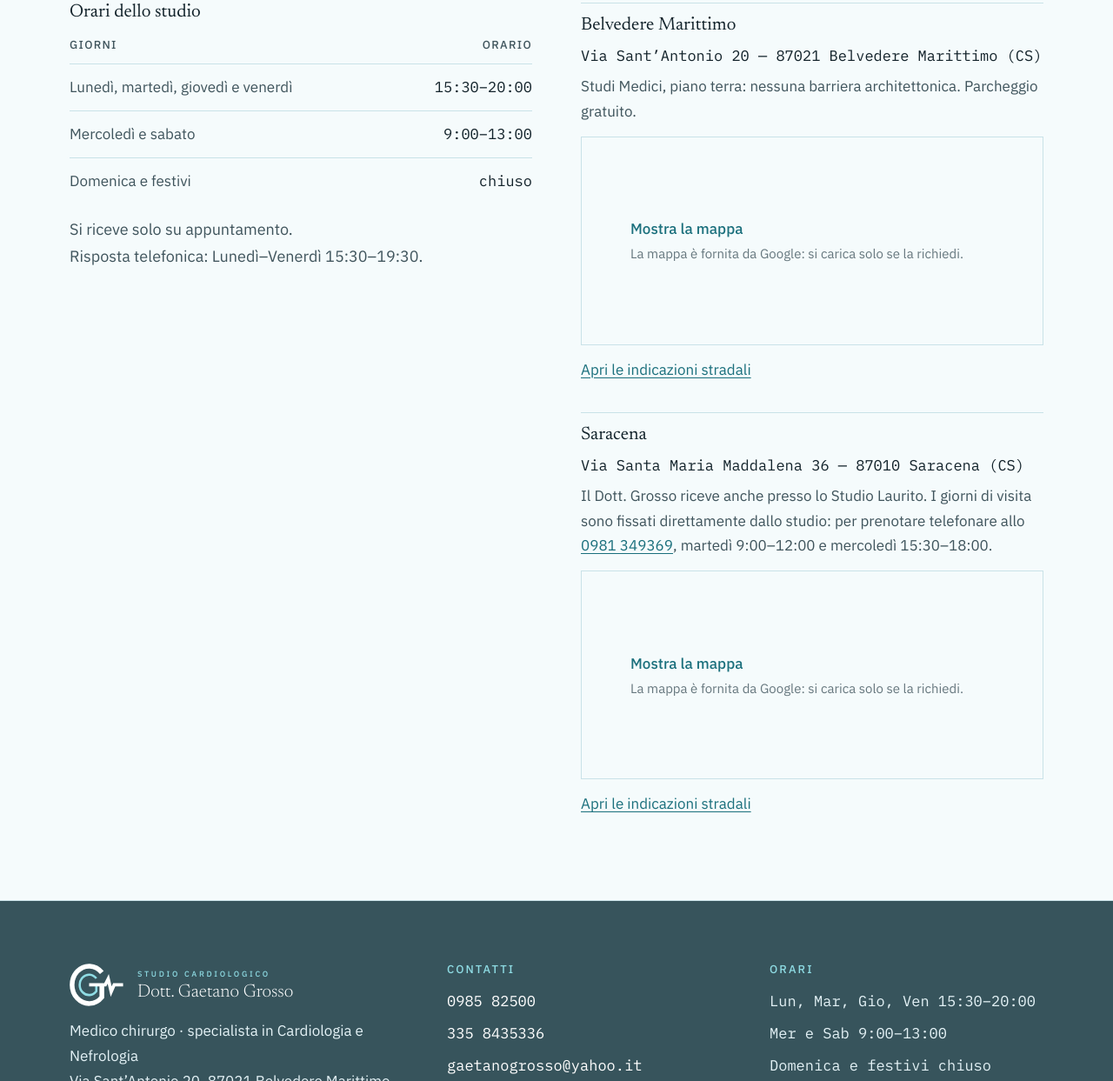
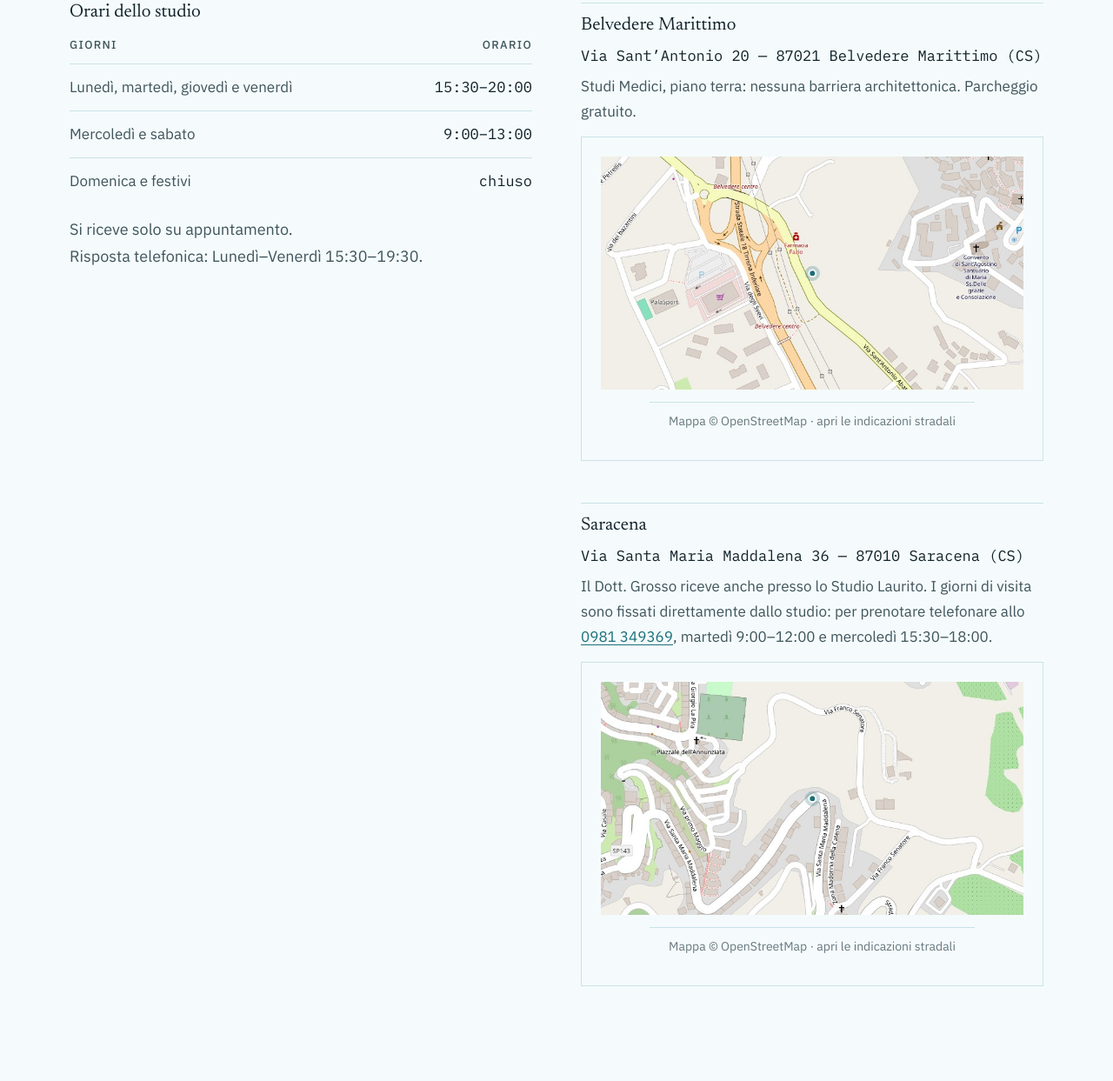
Before and after one commit to vage88sg1/sito-gaetano-grosso, a plain HTML site: page index.html in a window 1280 px wide. Shown: the part 5988-7231 px from the top of the page at 87% size. Drawn offline with Linux system fonts and the light colour scheme.

Commit message:
Mappe visibili all'apertura, servite dal sito
Le mappe non sono piu' a caricamento su richiesta: compaiono subito, come
chiesto. Per ottenerlo senza introdurre cookie di terze parti e senza banner
di consenso, non sono riquadri interattivi ma immagini statiche generate dalla
cartografia OpenStreetMap e servite da questo sito.

Vantaggio ulteriore per l'utenza: l'embed di OpenStreetMap richiede WebGL e su
dispositivi datati mostra un errore al posto della mappa; un'immagine si vede
ovunque e pesa 65 KB. Toccandola si aprono le indicazioni stradali.

Informativa aggiornata: nessun fornitore terzo contattato all'apertura.

Co-Authored-By: Claude Opus 5 <noreply@anthropic.com>

```diff
--- a/index.html
+++ b/index.html
@@ -262,16 +262,15 @@
   .sede h3{font-size:21px;margin-bottom:8px}
   .sede p{color:var(--text-secondary);font-size:17px}
   .sede .v{font-family:var(--font-mono);font-size:17px;color:var(--text);margin-bottom:6px}
-  /* Mappa a caricamento su richiesta: prima del clic nessun contatto con Google */
-  .mappa{margin:var(--space-3) 0;border:1px solid var(--line-strong);background:var(--bg-card)}
-  .mappa-load{display:flex;flex-direction:column;gap:8px;width:100%;min-height:180px;
-    padding:var(--space-4) var(--space-5);background:transparent;border:0;cursor:pointer;
-    font-family:inherit;text-align:left;align-items:flex-start;justify-content:center;
-    transition:background-color .12s ease-out}
-  .mappa-load:hover{background:var(--bg-band)}
-  .mappa-load .titolo{font-size:17px;font-weight:500;color:var(--accent-dark)}
-  .mappa-load .nota{font-size:15px;color:var(--text-muted);max-width:52ch}
-  .mappa iframe{display:block;width:100%;height:300px;border:0}
+  /* Mappe statiche servite dal sito: nessuna chiamata a terzi, nessun WebGL richiesto */
+  .mappa{display:block;margin:var(--space-3) 0;border:1px solid var(--line-strong);
+    background:var(--bg-band);text-decoration:none;
+    transition:border-color .12s ease-out}
+  .mappa:hover{border-color:var(--accent)}
+  .mappa img{display:block;width:100%;height:auto}
+  .mappa-cred{display:block;font-size:14px;color:var(--text-muted);
+    padding:10px var(--space-4);border-top:1px solid var(--line-strong)}
+  .mappa:hover .mappa-cred{color:var(--accent-dark)}
   /* Mappa a caricamento su richiesta: nessuna chiamata a Google prima del clic */
   .mappa{border:1px solid var(--line-strong);background:var(--bg-band);margin:var(--space-3) 0;
     min-height:240px;padding:var(--space-4);display:flex;flex-direction:column;
@@ -674,25 +673,21 @@
             <h3>Belvedere Marittimo</h3>
             <p class="v">Via Sant’Antonio 20 — 87021 Belvedere Marittimo (CS)</p>
             <p>Studi Medici, piano terra: nessuna barriera architettonica. Parcheggio gratuito.</p>
-            <div class="mappa">
-              <button type="button" class="mappa-load" data-src="https://www.google.com/maps?q=39.617406,15.858948&amp;z=16&amp;hl=it&amp;output=embed" data-titolo="Mappa dello studio di Belvedere Marittimo">
-                <span class="titolo">Mostra la mappa</span>
-                <span class="nota">La mappa &egrave; fornita da Google: si carica solo se la richiedi.</span>
-              </button>
-            </div>
-            <p><a href="https://maps.app.goo.gl/zpoicRVSYz9gCvdL6">Apri le indicazioni stradali</a></p>
+            <a class="mappa" href="https://www.google.com/maps/search/?api=1&amp;query=39.617406%2C15.858948">
+              <img src="assets/img/mappa-belvedere.jpg" width="760" height="420" loading="lazy"
+                   alt="Mappa della zona dello studio di Belvedere Marittimo, con il punto della sede">
+              <span class="mappa-cred">Mappa &copy; OpenStreetMap &middot; apri le indicazioni stradali</span>
+            </a>
           </div>
           <div class="sede">
             <h3>Saracena</h3>
             <p class="v">Via Santa Maria Maddalena 36 — 87010 Saracena (CS)</p>
             <p>Il Dott. Grosso riceve anche presso lo Studio Laurito. I giorni di visita sono fissati direttamente dallo studio: per prenotare telefonare allo <a href="tel:+390981349369">0981 349369</a>, martedì 9:00–12:00 e mercoledì 15:30–18:00.</p>
-            <div class="mappa">
-              <button type="button" class="mappa-load" data-src="https://www.google.com/maps?q=Via+Santa+Maria+Maddalena+36,+87010+Saracena+CS&amp;z=16&amp;hl=it&amp;output=embed" data-titolo="Mappa dello studio di Saracena">
-                <span class="titolo">Mostra la mappa</span>
-                <span class="nota">La mappa &egrave; fornita da Google: si carica solo se la richiedi.</span>
-              </button>
-            </div>
-            <p><a href="https://www.google.com/maps/search/?api=1&amp;query=Via%20Santa%20Maria%20Maddalena%2036%2C%2087010%20Saracena%20CS">Apri le indicazioni stradali</a></p>
+            <a class="mappa" href="https://www.google.com/maps/search/?api=1&amp;query=Via%20Santa%20Maria%20Maddalena%2036%2C%2087010%20Saracena%20CS">
+              <img src="assets/img/mappa-saracena.jpg" width="760" height="420" loading="lazy"
+                   alt="Mappa della zona dello studio di Saracena, con il punto della sede">
+              <span class="mappa-cred">Mappa &copy; OpenStreetMap &middot; apri le indicazioni stradali</span>
+            </a>
           </div>
         </div>
       </div>
@@ -826,18 +821,6 @@
   });
   document.addEventListener('keydown', (e) => { if (e.key === 'Escape') { setMenu(false); setPhone(false); } });
 
-  // Mappe: si caricano solo su richiesta, così all'apertura nessun contatto con Google
-  document.querySelectorAll('.mappa-load').forEach(btn => {
-    btn.addEventListener('click', () => {
-      const frame = document.createElement('iframe');
-      frame.src = btn.dataset.src;
-      frame.title = btn.dataset.titolo;
-      frame.loading = 'lazy';
-      frame.setAttribute('allowfullscreen', '');
-      frame.referrerPolicy = 'no-referrer-when-downgrade';
-      btn.replaceWith(frame);
-    });
-  });
 
   // Voce di nav della sezione in lettura: filetto accento sotto la voce corrente
   const links = new Map();
```
Also changed, not shown: privacy.html (+4 -5 lines), assets/img/mappa-belvedere.jpg (added), assets/img/mappa-saracena.jpg (added).
